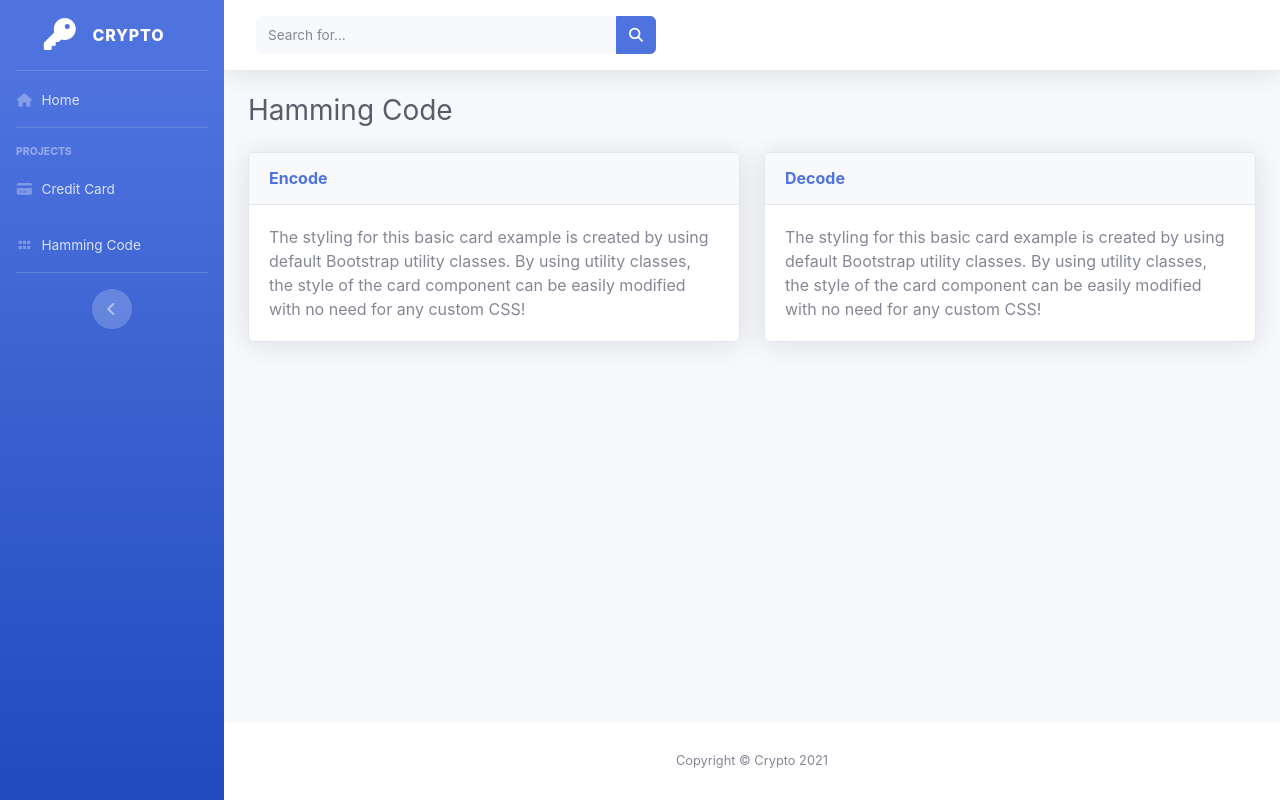
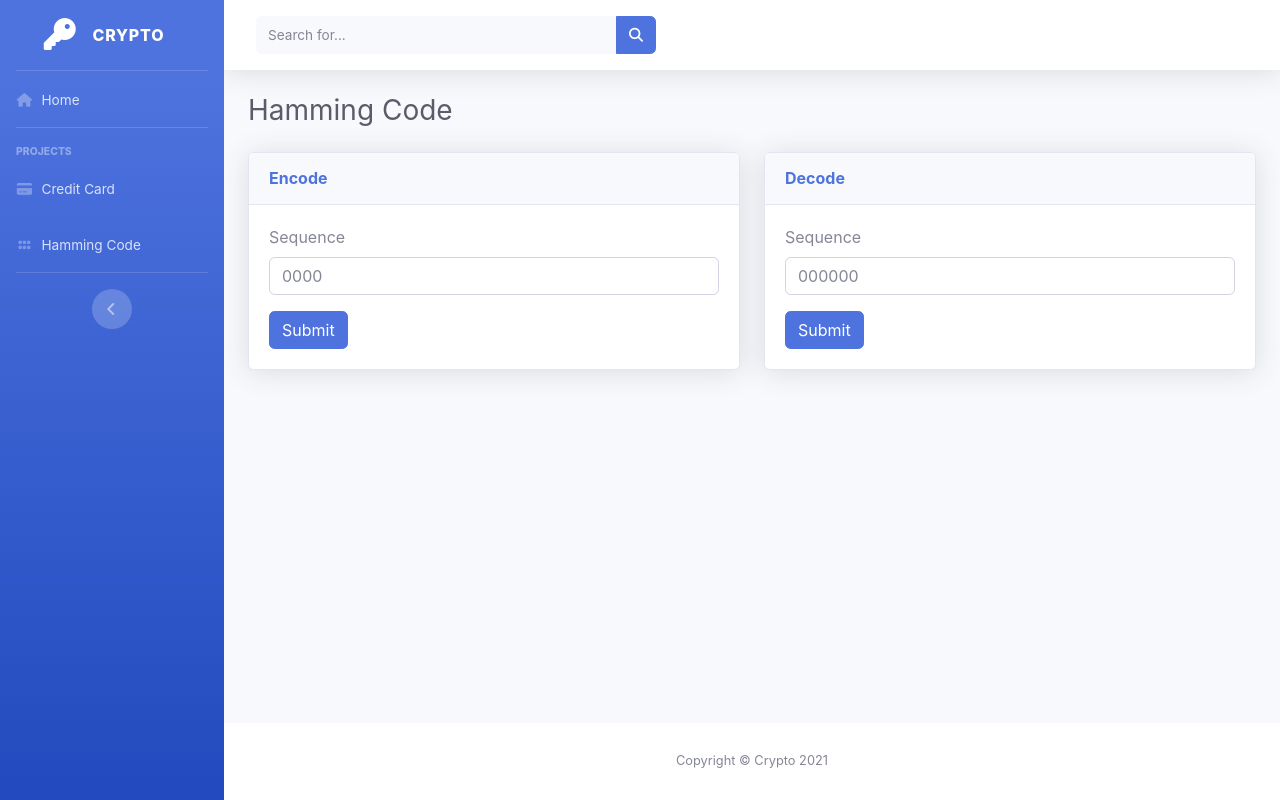
Before and after one commit to m-haisham/crypto-collection, a Django app: page /hamming/ in a window 1280 px wide. Run offline with Django 3.2, Linux system fonts and the light colour scheme; some libraries are stand-ins or nearby versions.

Commit message:
implemented hamming encode

```diff
--- a/crypto/apps/hamming/urls.py
+++ b/crypto/apps/hamming/urls.py
@@ -2,6 +2,8 @@ from django.urls import path
 
 from . import views
 
+app_name = 'hamming'
 urlpatterns = [
     path('', views.index, name='index'),
+    path('encode/', views.encode, name='encode'),
 ]
--- a/crypto/apps/hamming/views.py
+++ b/crypto/apps/hamming/views.py
@@ -1,7 +1,16 @@
 from django.http import HttpResponse
 from django.shortcuts import render
+from django.template.response import TemplateResponse
+
+from crypto.apps.hamming.services.hamming_code_service import HammingCodeService
 
 
-# Create your views here.
 def index(request):
     return render(request, "hamming/index.html")
+
+
+def encode(request):
+    service = HammingCodeService()
+    sequence = request.POST['sequence']
+
+    return TemplateResponse(request, 'hamming/encoded.html', context={'code': service.encode(sequence)})
--- a/crypto/urls.py
+++ b/crypto/urls.py
@@ -3,5 +3,5 @@ from django.urls import path, include
 
 urlpatterns = [
     path('admin/', admin.site.urls),
-    path('hamming/', include('crypto.apps.hamming.urls'))
+    path('hamming/', include('crypto.apps.hamming.urls')),
 ]
--- /dev/null
+++ b/static/js/partial.js
@@ -0,0 +1,28 @@
+document.querySelectorAll('form[data-partial]')
+    .forEach((form) => form.addEventListener('submit', (e) => {
+        e.preventDefault();
+        const data = new FormData(e.target);
+
+        let xhr = new XMLHttpRequest();
+        xhr.open(
+            e.target.getAttribute('method'),
+            e.target.getAttribute('action'),
+        )
+        xhr.onload = function (event) {
+            let container = document.getElementById(e.target.dataset.partial)
+            if (event.target.status === 200) {
+                container.innerHTML = event.target.responseText
+            } else {
+                container.innerHTML = e.target.dataset.onerror
+                    ?? '<div class="text-danger">Uh oh. Something went wrong.</div>'
+            }
+
+        }
+        xhr.onabort = function (event) {
+            let container = document.getElementById(e.target.dataset.partial)
+            container.innerHTML = '<i class="fas fa-exclamation-circle"></i>'
+        }
+
+        xhr.send(data)
+    }
+));
--- a/templates/base.html
+++ b/templates/base.html
@@ -7,7 +7,7 @@
           content="width=device-width, user-scalable=no, initial-scale=1.0, maximum-scale=1.0, minimum-scale=1.0">
     <meta http-equiv="X-UA-Compatible" content="ie=edge">
     <link rel="stylesheet" href="{% static 'css/sb-admin-2.min.css' %}">
-    <script src="https://kit.fontawesome.com/ade0f1b9e0.js" crossorigin="anonymous"></script>
+    <script src="https://kit.fontawesome.com/ade0f1b9e0.js" crossorigin="anonymous" defer></script>
     <title>{% block title %}{% endblock %}</title>
 </head>
 <body id="page-top">
@@ -25,7 +25,6 @@
 
             <hr class="sidebar-divider my-0">
 
-
             <li class="nav-item">
                 <a href="/" class="nav-link">
                     <i class="fas fa-fw fa-home"></i>
@@ -38,15 +37,14 @@
             <li class="sidebar-heading">Projects</li>
 
             <li class="nav-item">
-                <a href="/hamming" class="nav-link">
+                <a href="" class="nav-link">
                     <i class="fas fa-fw fa-credit-card"></i>
                     <span>Credit Card</span>
                 </a>
             </li>
 
-
             <li class="nav-item">
-                <a href="/hamming" class="nav-link">
+                <a href="{% url 'hamming:index' %}" class="nav-link">
                     <i class="fas fa-fw fa-grip-horizontal"></i>
                     <span>Hamming Code</span>
                 </a>
@@ -125,5 +123,6 @@
     <script src="{% static 'vendor/bootstrap/bootstrap.bundle.min.js' %}"></script>
     <script src="{% static 'vendor/jquery-easing/jquery.easing.min.js' %}"></script>
     <script src="{% static 'js/sb-admin-2.min.js' %}"></script>
+    {% block scripts %} {% endblock %}
 </body>
 </html>
--- a/templates/hamming/index.html
+++ b/templates/hamming/index.html
@@ -1,4 +1,5 @@
 {% extends "base.html" %}
+{% load static %}
 
 {% block title %}
     Hamming Code
@@ -16,9 +17,17 @@
                     <h6 class="m-0 font-weight-bold text-primary">Encode</h6>
                 </div>
                 <div class="card-body">
-                    The styling for this basic card example is created by using default Bootstrap
-                    utility classes. By using utility classes, the style of the card component can be
-                    easily modified with no need for any custom CSS!
+                    <form action="{% url 'hamming:encode' %}" data-onerror="<hr><div class='text-danger'>Uh oh. Something went wrong.</div>" data-partial="encode-result"
+                          method="post">
+                        {% csrf_token %}
+                        <div class="form-group">
+                            <label for="decodeSequenceInput">Sequence</label>
+                            <input aria-describedby="encode" class="form-control" name="sequence" id="decodeSequenceInput" placeholder="0000"
+                                   type="text" maxlength="4" pattern="[01]+">
+                        </div>
+                        <button type="submit" class="btn btn-primary">Submit</button>
+                    </form>
+                    <div id="encode-result"></div>
                 </div>
             </div>
         </div>
@@ -29,11 +38,22 @@
                     <h6 class="m-0 font-weight-bold text-primary">Decode</h6>
                 </div>
                 <div class="card-body">
-                    The styling for this basic card example is created by using default Bootstrap
-                    utility classes. By using utility classes, the style of the card component can be
-                    easily modified with no need for any custom CSS!
+                    <form action="" data-partial="decode-result" data-onerror="<hr><div class='text-danger'>Uh oh. Something went wrong.</div>">
+                        {% csrf_token %}
+                        <div class="form-group">
+                            <label for="decodeSequenceInput">Sequence</label>
+                            <input aria-describedby="decode" class="form-control" name="sequence" id="decodeSequenceInput" placeholder="000000"
+                                   type="text" maxlength="7" pattern="[01]+">
+                        </div>
+                        <button type="submit" class="btn btn-primary">Submit</button>
+                    </form>
+                    <div id="decode-result"></div>
                 </div>
             </div>
         </div>
     </div>
 {% endblock %}
+
+{% block scripts %}
+    <script src="{% static 'js/partial.js' %}"></script>
+{% endblock %}
```
Also changed, not shown: templates/hamming/encoded.html (added, +7 -0 lines).
